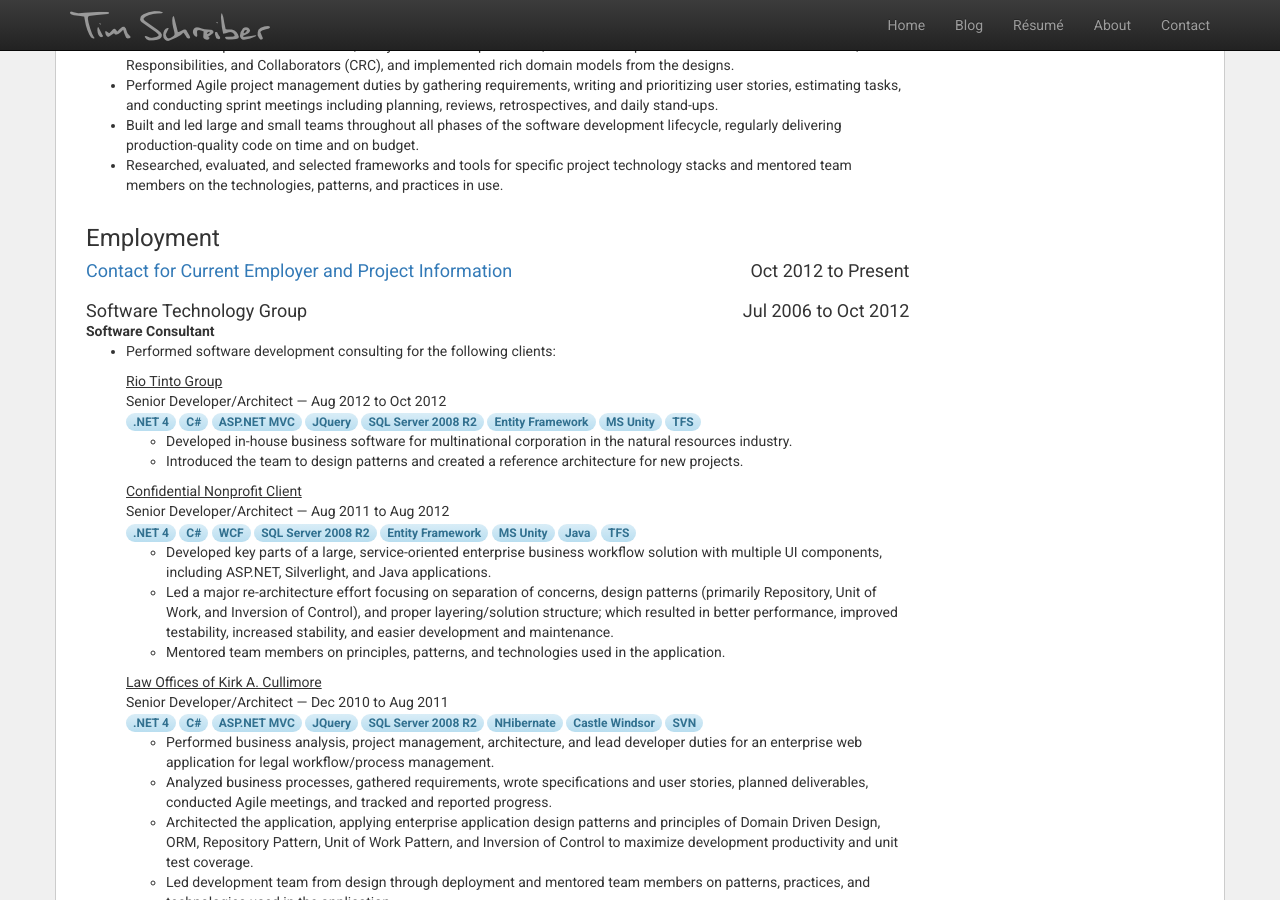
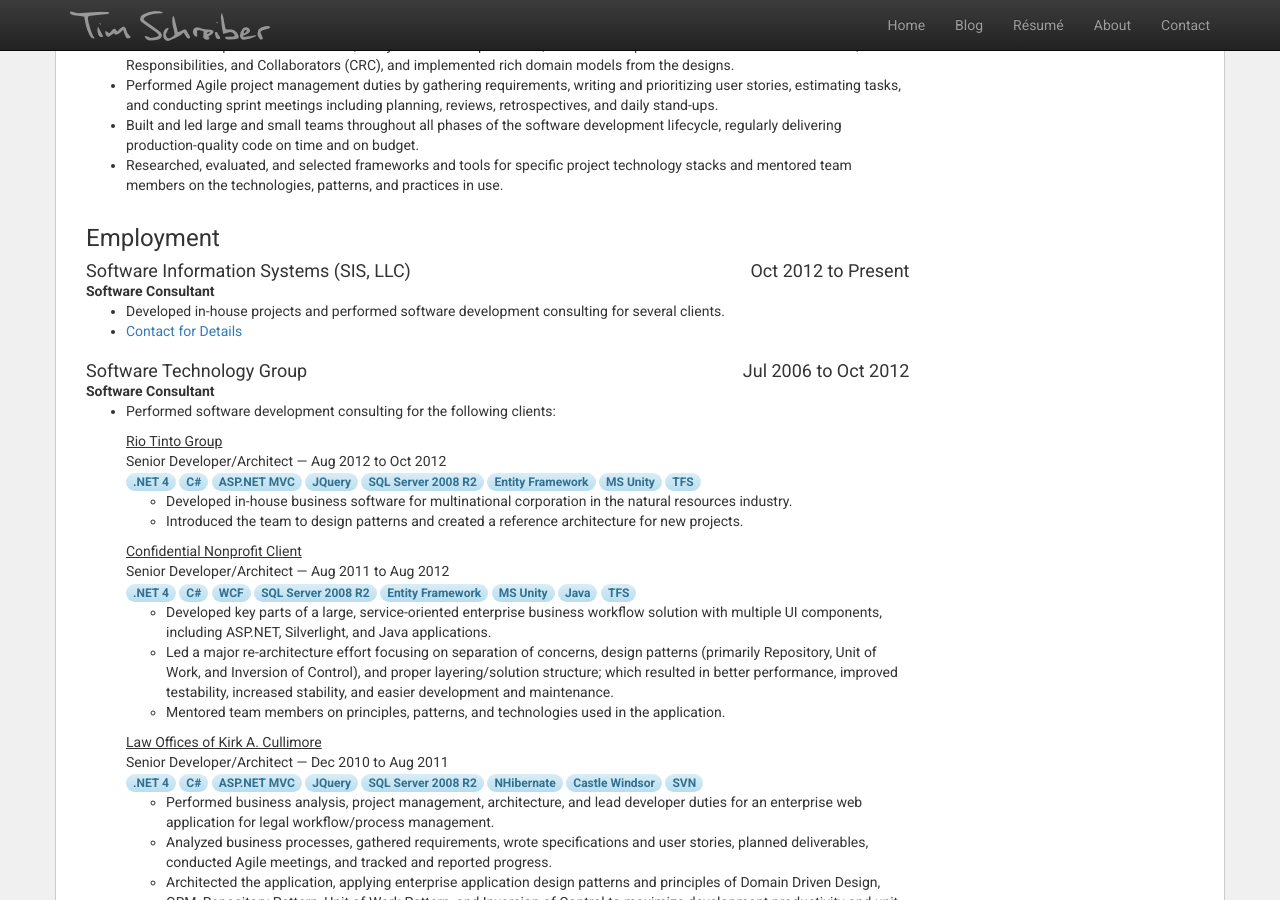
Before and after one commit to timschreiber/timschreiber.github.com, a Jekyll site: the page built from resume/index.md, in a window 1280 px wide and 900 px high, scrolled down 611 px. Built offline with Jekyll 4.4.1, drawn with Linux system fonts in a browser that asks for light colours; nearby versions of some CDN libraries.

Commit message:
Updated résumé

```diff
--- a/resume/index.md
+++ b/resume/index.md
@@ -77,9 +77,14 @@
 
 		<div id="res-emp-sis" class="employer">
 			<div class="clearfix">
-				<h4 class="pull-left"><a href="javascript:showContactModal();">Contact for Current Employer and Project Information</a></h4>
+				<h4 class="pull-left">Software Information Systems (SIS, LLC)</h4>
 				<h4 class="pull-right">Oct 2012 to Present</h4>
 			</div>
+			<div><strong>Software Consultant</strong></div>
+			<ul>
+				<li>Developed in-house projects and performed software development consulting for several clients.</li>
+				<li><a href="javascript:showContactModal();">Contact for Details</a></li>
+			</ul>
 		</div>
 
 		<div id="res-emp-stg" class="employer">
```
